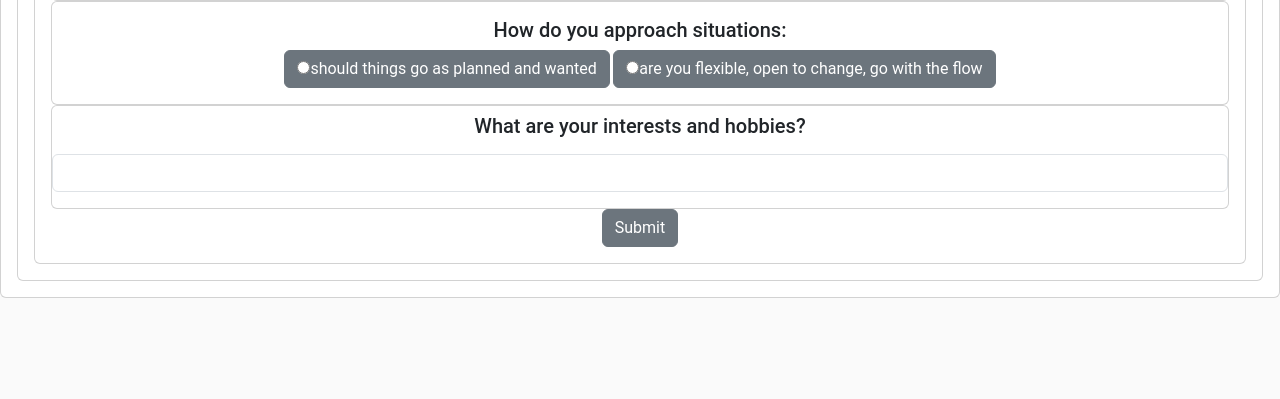
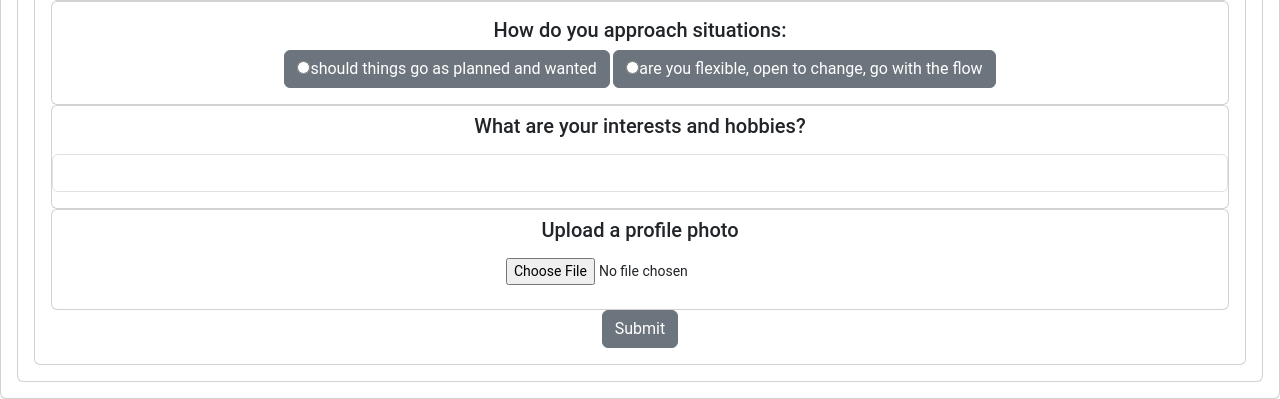
Before and after one commit to tusharsarkar3/Hack_7, a Django app: page /match/questions/ in a window 1280 px wide. Shown: the part 3128-3527 px from the top of the page. Before the commit the page ends 3426 px from the top, so only its background shows below. Run offline with Django 4.2, Linux system fonts and the light colour scheme; some libraries are stand-ins or nearby versions.

Commit message:
profile pic added

```diff
--- a/Matching/models.py
+++ b/Matching/models.py
@@ -2,6 +2,7 @@ from django.db import models
 from django.contrib.auth.models import User
 from django.db.models.deletion import CASCADE
 from django.utils import timezone
+from cloudinary.models import CloudinaryField
 
 class Questions(models.Model):
     user=models.OneToOneField(User, on_delete=models.CASCADE, null=True)
@@ -31,7 +32,6 @@ class Questions(models.Model):
     music=models.CharField(max_length=20, null=True)
     book=models.CharField(max_length=20, null=True)
     minmax=models.CharField(max_length=20, null=True)
-
     MBTI=models.CharField(max_length=20, null=True)
     interests=models.CharField(max_length=200, null=True)
 
--- a/Matching/templates/Matching/questions.html
+++ b/Matching/templates/Matching/questions.html
@@ -56,7 +56,7 @@
     <div class="container" style="margin-top: 15vh;">
         <h2 style="margin-top: 2vh !important;text-align: center;">Matching questions</h2>
         <h4 style="text-align: center;">Please answer a few questions so that we can help you find the perfect match</h4>
-        <form method="POST" action="">
+        <form method="POST" action="" enctype='multipart/form-data'>
             {% csrf_token %}
             <!--Kundli-->
             <div class="card text-center">
@@ -629,9 +629,19 @@
                     <input type="text" name="inthobu" class="form-control">
                 </div>
             </div>
-            <!--similarity-->
+            <!--profile pic-->
+            <div>
+                <div class="form-group card text-center">
+                    <div class="custom-file card-body" style="padding: 0.5rem !important;">
+                        <label class="custom-file-label card-title" for="customFile"><h5>Upload a profile photo</h5></label>
+                        <div style="margin-bottom:1rem;">
+                        <input type="file" class="custom-file-input" id="customFile" name='image'
+                            accept="image/*">
+                        </div>
+                    </div>
+                </div>
 
-
+            </div>
             <!-- Submit button -->
             <div class="align-self-center mx-auto text-center">
                 <div class="btn-group btn-group-toggle" data-toggle="buttons">
--- a/Matching/views.py
+++ b/Matching/views.py
@@ -7,6 +7,7 @@ from social.urls import *
 from django.contrib.auth.decorators import login_required
 from .match_lago import matching_algorithm, num_similarities_multi, num_similarities_binary
 # from .astrology_matching import give_relationship_score
+from social.models import *
 
 
 def questions(request):
@@ -40,6 +41,10 @@ def questions(request):
             minmax = request.POST.get('pref7')
             MBTI = request.POST.get('mbtiEI') + request.POST.get('mbtiSN') + request.POST.get('mbtiTF') + request.POST.get('mbtiJP')
             interests = request.POST.get('inthobu')
+            if 'image' in request.FILES:
+                profile_photo = request.FILES['image']
+            else:
+                profile_photo = None
             print(MBTI)
             questions = Questions.objects.create(user=request.user,dob =dob,tob=tob,pob=pob,state=state,
                                                  city=city,age=age,partner_age_low=partner_age_low,
@@ -51,7 +56,10 @@ def questions(request):
                                                 partner_profession=partner_profession,
                                                 datechar=datechar,animal=animal,daynight=daynight,movie=movie,book=book,
                                                 music=music,minmax=minmax,MBTI=MBTI,interests=interests)
-            print(questions)
+            p=Profile.objects.get(user=request.user)
+            p.profile_pic=profile_photo
+            p.save()
+            print(p.profile_pic)
             return redirect('show_matches')
     '''form = QuestionsForm
     if request.method == 'POST':
```
Also changed, not shown: social/templates/social/profile.html (+7 -7 lines), Matching/migrations/0007_questions_book.py (added), Matching/migrations/0008_questions_profile_photo.py (added).
